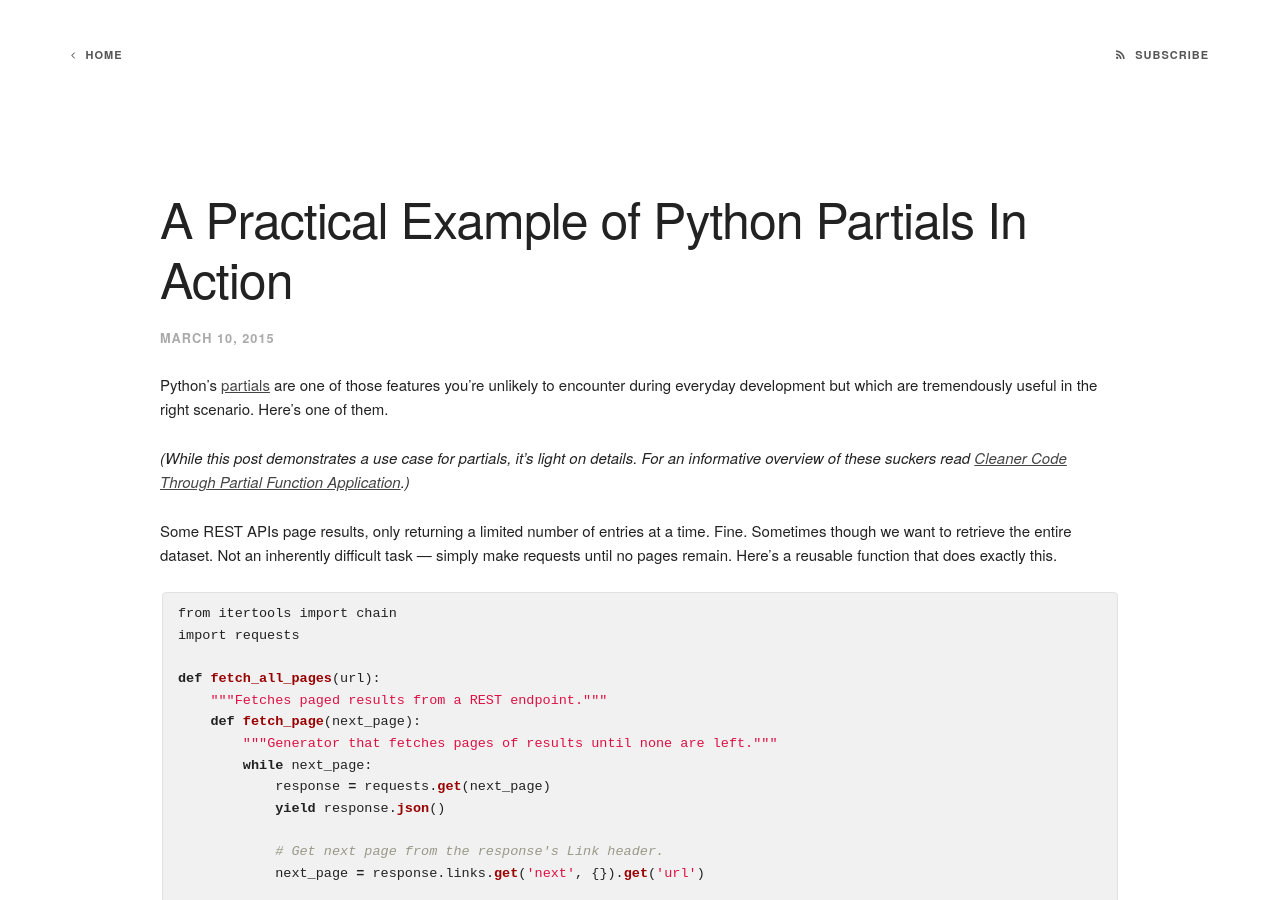
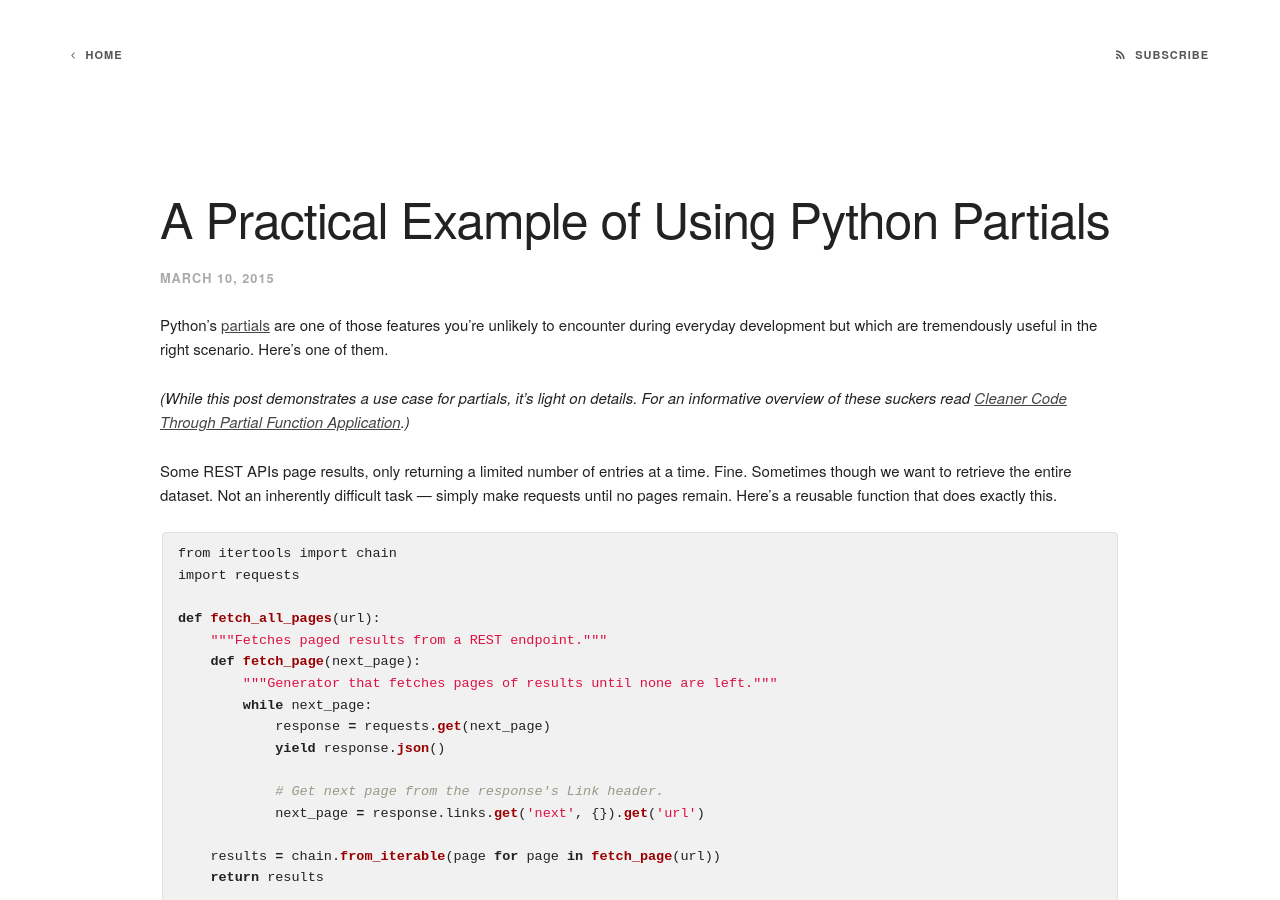
Before and after one commit to mminer/mminer.github.com, a Jekyll site: the page built from _posts/2015-03-10-practical-example-using-python-partials.md, in a window 1280 px wide and 900 px high. Built offline with Jekyll 4.4.1, drawn with Linux system fonts in a browser that asks for light colours; some web fonts are replaced; Markdown is read by kramdown in place of the engine named in the settings.

Commit message:
Rename blog post

```diff
--- a/_posts/2015-03-10-practical-example-python-partials-in-action.md
+++ b/_posts/2015-03-10-practical-example-using-python-partials.md
@@ -1,6 +1,6 @@
 ---
 layout: post
-title:  "A Practical Example of Python Partials In Action"
+title:  "A Practical Example of Using Python Partials"
 date:   2015-03-10
 ---
 
@@ -75,5 +75,5 @@ This technique makes `fetch_all_pages` much more reusable. Need to include custo
 
 
 <small>
-    Code from this post [viewable on GitHub](https://github.com/mminer/blog-code/tree/master/practical-example-python-partials-in-action).
+    Code from this post [viewable on GitHub](https://github.com/mminer/blog-code/tree/master/practical-example-using-python-partials).
 </small>
```
